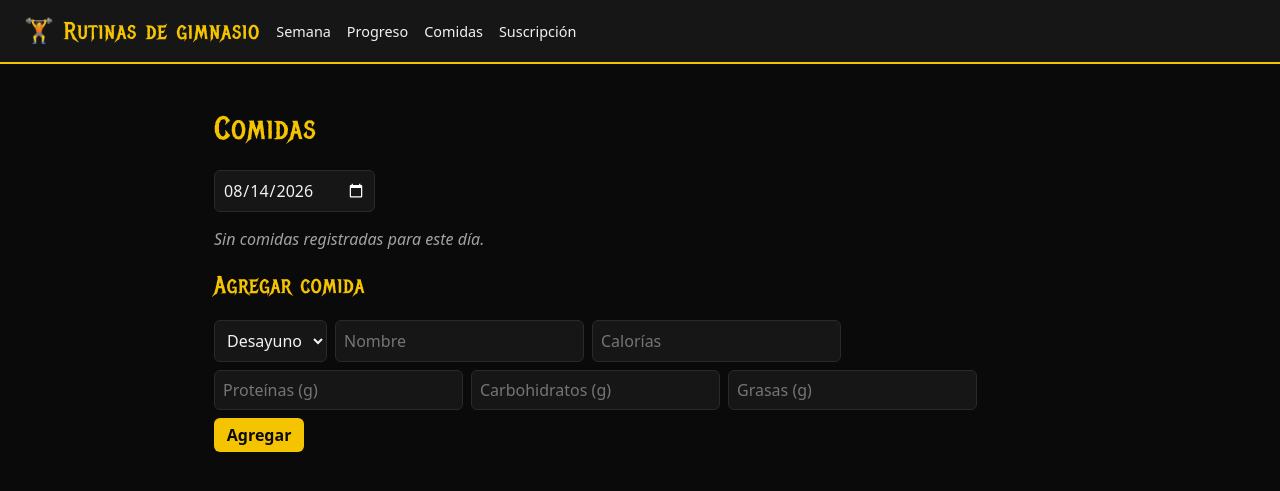
After one commit to cursosiafundepos-create/curso_claude_clasefinal, a Flask app: page /comidas in a window 1280 px wide. The commit adds this page. Shown: the top 491 px of the page. Run offline with Flask 3, Linux system fonts and the light colour scheme.

Commit message:
Spec 003: implementa gráficos de progreso, comidas y suscripciones
Agrega registro histórico de entrenamientos con gráfico SVG de progreso
por ejercicio (gateado por plan premium), registro nutricional de
comidas con totales diarios, y el toggle de plan free/premium.
Sigue MVC: nuevos models/controllers/views por área, persistencia en
JSON local, navegación agregada al layout existente.

```diff
--- a/src/gimnasio_rutinas/app.py
+++ b/src/gimnasio_rutinas/app.py
@@ -4,7 +4,10 @@ from pathlib import Path
 
 from flask import Flask
 
+from .controllers.comidas_controller import comidas_bp
+from .controllers.progreso_controller import progreso_bp
 from .controllers.rutinas_controller import rutinas_bp
+from .controllers.suscripcion_controller import suscripcion_bp
 
 _VIEWS_DIR = Path(__file__).resolve().parent / "views"
 
@@ -16,4 +19,7 @@ def create_app() -> Flask:
         static_folder=str(_VIEWS_DIR / "static"),
     )
     app.register_blueprint(rutinas_bp)
+    app.register_blueprint(progreso_bp)
+    app.register_blueprint(comidas_bp)
+    app.register_blueprint(suscripcion_bp)
     return app
--- /dev/null
+++ b/src/gimnasio_rutinas/controllers/comidas_controller.py
@@ -0,0 +1,73 @@
+"""Controller: rutas web para el registro nutricional de comidas."""
+
+from datetime import date
+
+from flask import Blueprint, redirect, render_template, request, url_for
+
+from ..models.comida import TIPOS_LABEL, Comida
+from ..models.comida_repository import ComidaRepository
+
+comidas_bp = Blueprint("comidas", __name__)
+repo = ComidaRepository()
+
+
+def _totales(comidas: list[Comida]) -> dict:
+    return {
+        "calorias": sum(c.calorias for c in comidas),
+        "proteinas_g": sum(c.proteinas_g for c in comidas),
+        "carbohidratos_g": sum(c.carbohidratos_g for c in comidas),
+        "grasas_g": sum(c.grasas_g for c in comidas),
+    }
+
+
+@comidas_bp.route("/comidas")
+def ver_comidas():
+    fecha = request.args.get("fecha") or date.today().isoformat()
+    comidas = repo.obtener_por_fecha(fecha)
+    return render_template(
+        "comidas.html",
+        fecha=fecha,
+        comidas=comidas,
+        totales=_totales(comidas),
+        tipos_label=TIPOS_LABEL,
+    )
+
+
+@comidas_bp.route("/comidas", methods=["POST"])
+def agregar_comida():
+    fecha = request.form["fecha"]
+    comida = Comida(
+        fecha=fecha,
+        tipo=request.form["tipo"],
+        nombre=request.form["nombre"].strip(),
+        calorias=int(request.form["calorias"]),
+        proteinas_g=float(request.form.get("proteinas_g") or 0),
+        carbohidratos_g=float(request.form.get("carbohidratos_g") or 0),
+        grasas_g=float(request.form.get("grasas_g") or 0),
+    )
+    repo.agregar(comida)
+    return redirect(url_for("comidas.ver_comidas", fecha=fecha))
+
+
+@comidas_bp.route("/comidas/<comida_id>/editar", methods=["POST"])
+def editar_comida(comida_id):
+    fecha = request.form["fecha"]
+    repo.editar(
+        comida_id,
+        {
+            "nombre": request.form["nombre"].strip(),
+            "tipo": request.form["tipo"],
+            "calorias": request.form["calorias"],
+            "proteinas_g": request.form.get("proteinas_g") or 0,
+            "carbohidratos_g": request.form.get("carbohidratos_g") or 0,
+            "grasas_g": request.form.get("grasas_g") or 0,
+        },
+    )
+    return redirect(url_for("comidas.ver_comidas", fecha=fecha))
+
+
+@comidas_bp.route("/comidas/<comida_id>/eliminar", methods=["POST"])
+def eliminar_comida(comida_id):
+    fecha = request.form["fecha"]
+    repo.eliminar(comida_id)
+    return redirect(url_for("comidas.ver_comidas", fecha=fecha))
--- /dev/null
+++ b/src/gimnasio_rutinas/models/comida.py
@@ -0,0 +1,62 @@
+"""Modelo Comida: registro nutricional de una comida en una fecha dada."""
+
+from dataclasses import dataclass, field
+from uuid import uuid4
+
+TIPOS_VALIDOS = ["desayuno", "almuerzo", "cena", "snack"]
+
+TIPOS_LABEL = {
+    "desayuno": "Desayuno",
+    "almuerzo": "Almuerzo",
+    "cena": "Cena",
+    "snack": "Snack",
+}
+
+
+class TipoComidaInvalidoError(ValueError):
+    """Se intentó usar un tipo de comida que no es válido."""
+
+
+def validar_tipo(tipo: str) -> str:
+    if tipo not in TIPOS_VALIDOS:
+        raise TipoComidaInvalidoError(
+            f"'{tipo}' no es un tipo de comida válido. Los tipos válidos son: {', '.join(TIPOS_VALIDOS)}."
+        )
+    return tipo
+
+
+@dataclass
+class Comida:
+    fecha: str
+    tipo: str
+    nombre: str
+    calorias: int
+    proteinas_g: float = 0.0
+    carbohidratos_g: float = 0.0
+    grasas_g: float = 0.0
+    id: str = field(default_factory=lambda: uuid4().hex)
+
+    def to_dict(self) -> dict:
+        return {
+            "id": self.id,
+            "fecha": self.fecha,
+            "tipo": self.tipo,
+            "nombre": self.nombre,
+            "calorias": self.calorias,
+            "proteinas_g": self.proteinas_g,
+            "carbohidratos_g": self.carbohidratos_g,
+            "grasas_g": self.grasas_g,
+        }
+
+    @staticmethod
+    def from_dict(data: dict) -> "Comida":
+        return Comida(
+            id=data.get("id") or uuid4().hex,
+            fecha=data["fecha"],
+            tipo=data["tipo"],
+            nombre=data["nombre"],
+            calorias=int(data["calorias"]),
+            proteinas_g=float(data.get("proteinas_g", 0) or 0),
+            carbohidratos_g=float(data.get("carbohidratos_g", 0) or 0),
+            grasas_g=float(data.get("grasas_g", 0) or 0),
+        )
--- /dev/null
+++ b/src/gimnasio_rutinas/models/comida_repository.py
@@ -0,0 +1,63 @@
+"""Persistencia de las comidas (registro nutricional) en un archivo JSON local."""
+
+import json
+from pathlib import Path
+from threading import Lock
+
+from .comida import Comida
+
+_REPO_ROOT = Path(__file__).resolve().parents[3]
+DEFAULT_DATA_PATH = _REPO_ROOT / "data" / "comidas.json"
+
+_lock = Lock()
+
+
+class ComidaRepository:
+    """Carga y guarda las comidas registradas."""
+
+    def __init__(self, data_path: Path = DEFAULT_DATA_PATH):
+        self.data_path = Path(data_path)
+
+    def _leer(self) -> list[Comida]:
+        if not self.data_path.exists():
+            return []
+        with open(self.data_path, "r", encoding="utf-8") as f:
+            raw = json.load(f)
+        return [Comida.from_dict(c) for c in raw]
+
+    def _escribir(self, comidas: list[Comida]) -> None:
+        self.data_path.parent.mkdir(parents=True, exist_ok=True)
+        serializable = [c.to_dict() for c in comidas]
+        with open(self.data_path, "w", encoding="utf-8") as f:
+            json.dump(serializable, f, ensure_ascii=False, indent=2)
+
+    def obtener_por_fecha(self, fecha: str) -> list[Comida]:
+        with _lock:
+            comidas = self._leer()
+        return [c for c in comidas if c.fecha == fecha]
+
+    def agregar(self, comida: Comida) -> None:
+        with _lock:
+            comidas = self._leer()
+            comidas.append(comida)
+            self._escribir(comidas)
+
+    def editar(self, comida_id: str, datos: dict) -> None:
+        with _lock:
+            comidas = self._leer()
+            for c in comidas:
+                if c.id == comida_id:
+                    c.nombre = datos.get("nombre", c.nombre)
+                    c.tipo = datos.get("tipo", c.tipo)
+                    c.calorias = int(datos.get("calorias", c.calorias))
+                    c.proteinas_g = float(datos.get("proteinas_g", c.proteinas_g) or 0)
+                    c.carbohidratos_g = float(datos.get("carbohidratos_g", c.carbohidratos_g) or 0)
+                    c.grasas_g = float(datos.get("grasas_g", c.grasas_g) or 0)
+                    break
+            self._escribir(comidas)
+
+    def eliminar(self, comida_id: str) -> None:
+        with _lock:
+            comidas = self._leer()
+            comidas = [c for c in comidas if c.id != comida_id]
+            self._escribir(comidas)
--- a/src/gimnasio_rutinas/views/static/style.css
+++ b/src/gimnasio_rutinas/views/static/style.css
@@ -32,7 +32,25 @@ h1, h2 {
   padding: 1rem 1.5rem;
   background: var(--card);
   border-bottom: 2px solid var(--accent);
+  display: flex;
+  flex-wrap: wrap;
+  align-items: center;
+  gap: 1rem;
 }
+
+.nav {
+  display: flex;
+  flex-wrap: wrap;
+  gap: 1rem;
+}
+
+.nav a {
+  text-decoration: none;
+  color: var(--text);
+  font-size: 0.9rem;
+}
+
+.nav a:hover { color: var(--accent); }
 
 .brand {
   font-family: var(--font-metal);
@@ -135,6 +153,29 @@ h1, h2 {
 
 .form-nuevo input:focus { border-color: var(--accent); outline: none; }
 
+.form-nuevo select {
+  padding: 0.5rem;
+  border: 1px solid var(--border);
+  border-radius: 6px;
+  background: var(--card);
+  color: var(--text);
+  font: inherit;
+}
+
+.grafico {
+  width: 100%;
+  height: auto;
+  background: var(--card);
+  border: 1px solid var(--border);
+  border-radius: 8px;
+  margin: 1rem 0;
+}
+
+.tabla-ejercicios tfoot td {
+  border-top: 2px solid var(--accent);
+  border-bottom: none;
+}
+
 a { color: var(--accent); }
 
 button {
--- a/src/gimnasio_rutinas/views/templates/base.html
+++ b/src/gimnasio_rutinas/views/templates/base.html
@@ -12,6 +12,12 @@
 <body>
   <header class="topbar">
     <a class="brand" href="{{ url_for('rutinas.ver_semana') }}">🏋️ Rutinas de gimnasio</a>
+    <nav class="nav">
+      <a href="{{ url_for('rutinas.ver_semana') }}">Semana</a>
+      <a href="{{ url_for('progreso.ver_progreso') }}">Progreso</a>
+      <a href="{{ url_for('comidas.ver_comidas') }}">Comidas</a>
+      <a href="{{ url_for('suscripcion.ver_suscripcion') }}">Suscripción</a>
+    </nav>
   </header>
   <main class="container">
     {% block content %}{% endblock %}
--- /dev/null
+++ b/src/gimnasio_rutinas/views/templates/comidas.html
@@ -0,0 +1,65 @@
+{% extends "base.html" %}
+{% block title %}Comidas · Rutinas de gimnasio{% endblock %}
+{% block content %}
+  <h1>Comidas</h1>
+  <form method="get" action="{{ url_for('comidas.ver_comidas') }}" class="form-nuevo">
+    <input type="date" name="fecha" value="{{ fecha }}" onchange="this.form.submit()">
+  </form>
+
+  {% if comidas %}
+    {% for c in comidas %}
+      <form id="eliminar-{{ c.id }}" method="post" action="{{ url_for('comidas.eliminar_comida', comida_id=c.id) }}">
+        <input type="hidden" name="fecha" value="{{ fecha }}">
+      </form>
+    {% endfor %}
+    <table class="tabla-ejercicios">
+      <thead>
+        <tr><th>Tipo</th><th>Nombre</th><th>Cal</th><th>Prot (g)</th><th>Carb (g)</th><th>Grasas (g)</th><th></th></tr>
+      </thead>
+      <tbody>
+        {% for c in comidas %}
+        <tr>
+          <td>{{ tipos_label[c.tipo] }}</td>
+          <td>{{ c.nombre }}</td>
+          <td>{{ c.calorias }}</td>
+          <td>{{ c.proteinas_g }}</td>
+          <td>{{ c.carbohidratos_g }}</td>
+          <td>{{ c.grasas_g }}</td>
+          <td class="acciones">
+            <button form="eliminar-{{ c.id }}" type="submit" class="peligro" title="Eliminar">✕</button>
+          </td>
+        </tr>
+        {% endfor %}
+      </tbody>
+      <tfoot>
+        <tr>
+          <td colspan="2"><strong>Total</strong></td>
+          <td><strong>{{ totales.calorias }}</strong></td>
+          <td><strong>{{ totales.proteinas_g }}</strong></td>
+          <td><strong>{{ totales.carbohidratos_g }}</strong></td>
+          <td><strong>{{ totales.grasas_g }}</strong></td>
+          <td></td>
+        </tr>
+      </tfoot>
+    </table>
+  {% else %}
+    <p class="sin-rutina">Sin comidas registradas para este día.</p>
+  {% endif %}
+
+  <h2>Agregar comida</h2>
+  <form method="post" action="{{ url_for('comidas.agregar_comida') }}" class="form-nuevo">
+    <input type="hidden" name="fecha" value="{{ fecha }}">
+    <select name="tipo" required>
+      <option value="desayuno">Desayuno</option>
+      <option value="almuerzo">Almuerzo</option>
+      <option value="cena">Cena</option>
+      <option value="snack">Snack</option>
+    </select>
+    <input type="text" name="nombre" placeholder="Nombre" required>
+    <input type="number" name="calorias" placeholder="Calorías" min="0" required>
+    <input type="number" name="proteinas_g" placeholder="Proteínas (g)" min="0" step="0.1">
+    <input type="number" name="carbohidratos_g" placeholder="Carbohidratos (g)" min="0" step="0.1">
+    <input type="number" name="grasas_g" placeholder="Grasas (g)" min="0" step="0.1">
+    <button type="submit">Agregar</button>
+  </form>
+{% endblock %}
```
Also changed, not shown: specs/003-graficos-comidas-suscripciones/spec.md (+1 -1 lines), src/gimnasio_rutinas/controllers/progreso_controller.py (added, +41 -0 lines), src/gimnasio_rutinas/controllers/suscripcion_controller.py (added, +19 -0 lines), src/gimnasio_rutinas/models/registro_entrenamiento.py (added, +50 -0 lines), src/gimnasio_rutinas/models/registro_entrenamiento_repository.py (added, +48 -0 lines), src/gimnasio_rutinas/models/suscripcion.py (added, +35 -0 lines), src/gimnasio_rutinas/models/suscripcion_repository.py (added, +46 -0 lines), src/gimnasio_rutinas/views/static/grafico.js (added, +54 -0 lines), src/gimnasio_rutinas/views/templates/progreso.html (added, +30 -0 lines), src/gimnasio_rutinas/views/templates/progreso_ejercicio.html (added, +33 -0 lines), src/gimnasio_rutinas/views/templates/suscripcion.html (added, +20 -0 lines), 1 other file.
